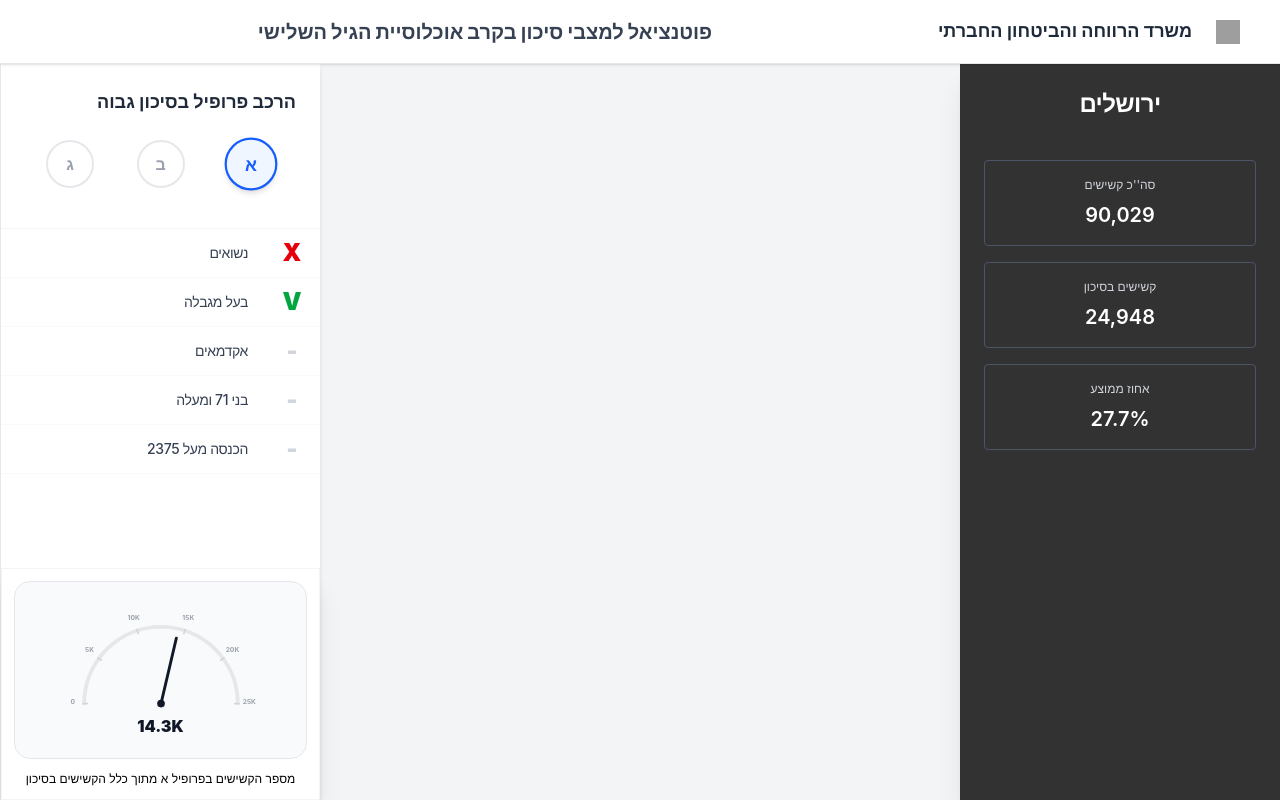
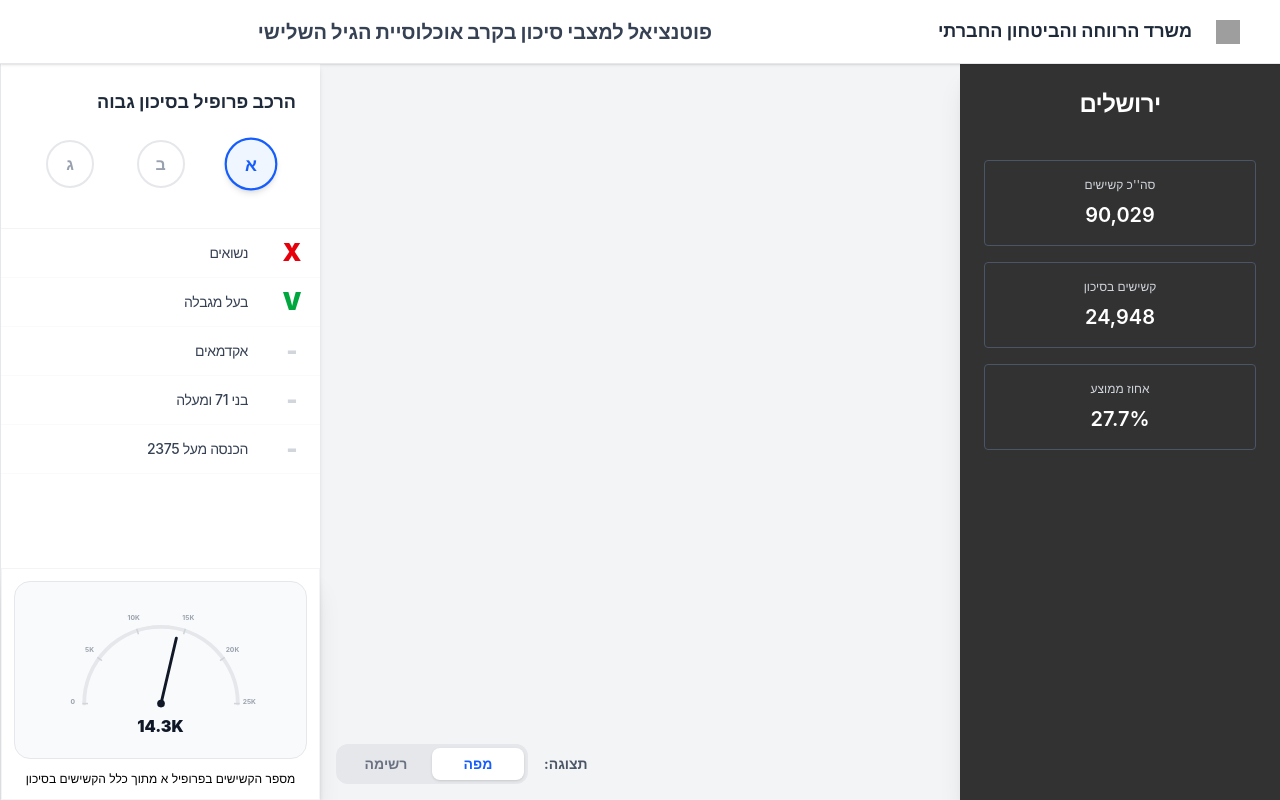
Before and after one commit to rivkah-mapi/my-gov-app, a React (Vite) app: page / in a window 1280 px wide. Built offline with nearby package versions, Linux system fonts and the light colour scheme; grey boxes are pictures that could not be loaded.

Commit message:
add list option

```diff
--- a/src/App.tsx
+++ b/src/App.tsx
@@ -12,9 +12,13 @@ declare global {
   }
 }
 
+const PROFILE_1: string = 'פרופיל_1_לא_נשוי_נכה';
+const PROFILE_2: string = 'פרופיל_2_לא_נשוי_לא_נכה_מעל_גיל_71_הכנסה_מתחת_ל_2375';
+const PROFILE_3: string = 'פרופיל_3_לא_נשוי_לא_נכה_מעל_גיל_71_הכנסה_מעל_2375_לא_אקדמאי';
+
 const App: React.FC = () => {
   const [selectedProfile, setSelectedProfile] = useState<ProfileType>('א');
-
+  const [viewMode, setViewMode] = useState<'map' | 'list'>('map');
   const stats = useMemo(() => {
     const total = neighborhoodData.features.reduce((acc: number, f: any) => acc + (f.properties.סה_כ_קשישים_באזור || 0), 0);
     const atRisk = neighborhoodData.features.reduce((acc: number, f: any) => acc + (f.properties.סה_כ_קשישים_במצבי_סיכון || 0), 0);
@@ -106,9 +110,9 @@ const App: React.FC = () => {
       const totalInArea = props.סה_כ_קשישים_באזור || 1;
       let count = 0;
 
-      if (profile === 'א') count = props.פרופיל_1_לא_נשוי_נכה || 0;
-      else if (profile === 'ב') count = props.פרופיל_2_לא_נשוי_לא_נכה_מעל_גיל_71_הכנסה_מתחת_ל_2375 || 0;
-      else if (profile === 'ג') count = props.פרופיל_3_לא_נשוי_לא_נכה_מעל_גיל_71_הכנסה_מעל_2375_לא_אקדמאי || 0;
+      if (profile === 'א') count = props[PROFILE_1] || 0;
+      else if (profile === 'ב') count = props[PROFILE_2] || 0;
+      else if (profile === 'ג') count = props[PROFILE_3] || 0;
 
       const percentage = (count / totalInArea) * 100;
       const colorHex = percentage > 15 ? '#ef4444' : percentage > 8 ? '#fb923c' : percentage > 0 ? '#fde047' : '#e5e7eb';
@@ -167,14 +171,14 @@ const App: React.FC = () => {
       if (window.govmap) {
         window.govmap.createMap('map-container', {
           token: (import.meta as any).env.VITE_GOVMAP_TOKEN,
-          layers: ["arcgis_hybrid"], // שכבות רקע ריקות כדי לראות את הצבעים שלנו טוב יותר
+          layers: ["arcgis_hybrid"],
           showIdentify: true,
           isIdentifyAll: true,
           level: 6,
-          center: { x: 220000, y: 630000 }, // מרכז ירושלים ברשת ישראל
+          center: { x: 220000, y: 630000 },
           layersMode: 1,
           onLoad: () => {
-            displayRiskLayers(selectedProfile); // הצגת שכבות הסיכון לפי הפרופיל הנבחר}
+            displayRiskLayers(selectedProfile);
           }
         });
       }
@@ -188,6 +192,20 @@ const App: React.FC = () => {
     return () => window.removeEventListener('load', initMap);
   }, []);
 
+  const renderOptionBtn = (
+    { label, mode }: { label: string; mode: 'map' | 'list' }
+  ) => {
+    return (
+      <button
+        onClick={() => setViewMode(mode)}
+        className={`flex-1 py-1.5 text-sm font-bold z-10 transition-colors cursor-pointer ${viewMode === mode ? 'text-blue-600' : 'text-gray-500'
+          }`}
+      >
+        {label}
+      </button>
+    )
+  }
+
   return (
     <div className="flex flex-col h-screen w-full bg-gray-100 overflow-hidden" dir="rtl">
       <Header />
@@ -198,11 +216,39 @@ const App: React.FC = () => {
           atRisk={stats.atRisk}
           avg={stats.avg}
         />
+        <main className='flex-1 relative'>
+          <div className={`flex-1 relative ${viewMode === 'map' ? 'block w-full h-full' : 'hidden'}`}>
+            <div id="map-container" className="w-full h-full"></div>
+          </div>
 
-        <main className="flex-1 relative">
-          <div id="map-container" className="w-full h-full"></div>
+        {viewMode === 'list' && (
+            <div className="p-6">
+              <h2 className="text-xl font-bold text-gray-800 mb-4">רשימת שכונות ומספר הקשישים בסיכון</h2>
+              <div className="space-y-3 max-h-[70vh] overflow-y-auto">
+                {neighborhoodData.features.map((feature: any) => (
+                  <div key={feature.properties.EZ_NAME} className="p-4 bg-white rounded-lg shadow-sm border border-gray-200">
+                    <h3 className="text-lg font-semibold text-gray-700">{feature.properties.EZ_NAME}</h3>
+                    <p className="text-sm text-gray-500">סה"כ קשישים: {feature.properties.סה_כ_קשישים_באזור || 0}</p>
+                    <p className="text-sm text-gray-500">קשישים בסיכון: {feature.properties.סה_כ_קשישים_במצבי_סיכון || 0}</p>
+                  </div>
+                ))}
+              </div>
+            </div>
+          )}
+
+          <div className="absolute z-20 bottom-4 left-4 flex items-center gap-4">
+            <span className="text-sm font-bold text-gray-600">תצוגה:</span>
+            <div className="flex bg-gray-200 p-1 rounded-xl w-48 relative">
+              <div
+                className={`absolute top-1 bottom-1 w-[calc(50%-4px)] bg-white rounded-lg shadow-sm transition-all duration-300 ease-in-out ${viewMode === 'map' ? 'right-1' : 'right-[calc(50%+1px)]'
+                  }`}
+              />
+
+              {renderOptionBtn({ label: 'מפה', mode: 'map' })}
+              {renderOptionBtn({ label: 'רשימה', mode: 'list' })}
+            </div>
+          </div>
         </main>
-
         <ProfileSidebar
           selectedProfile={selectedProfile}
           onProfileChange={(p) => setSelectedProfile(p)}
```
